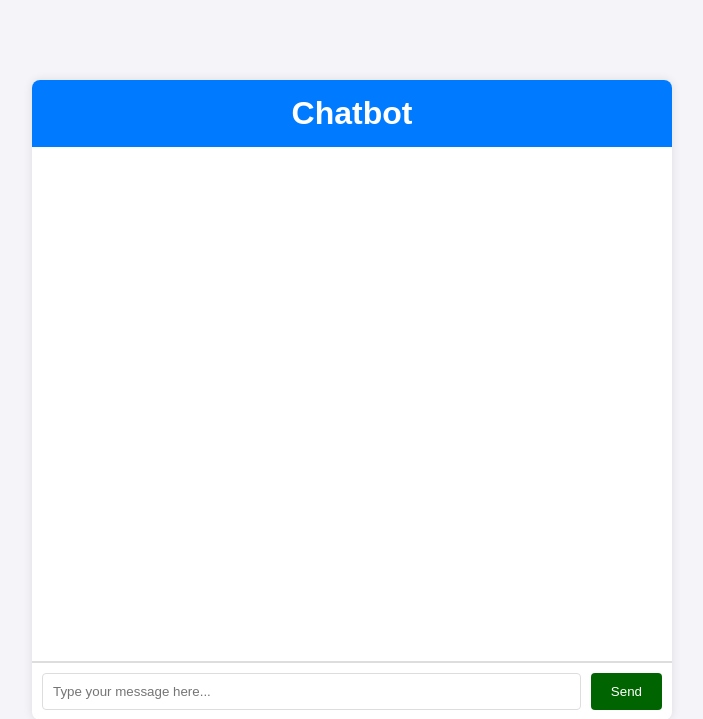
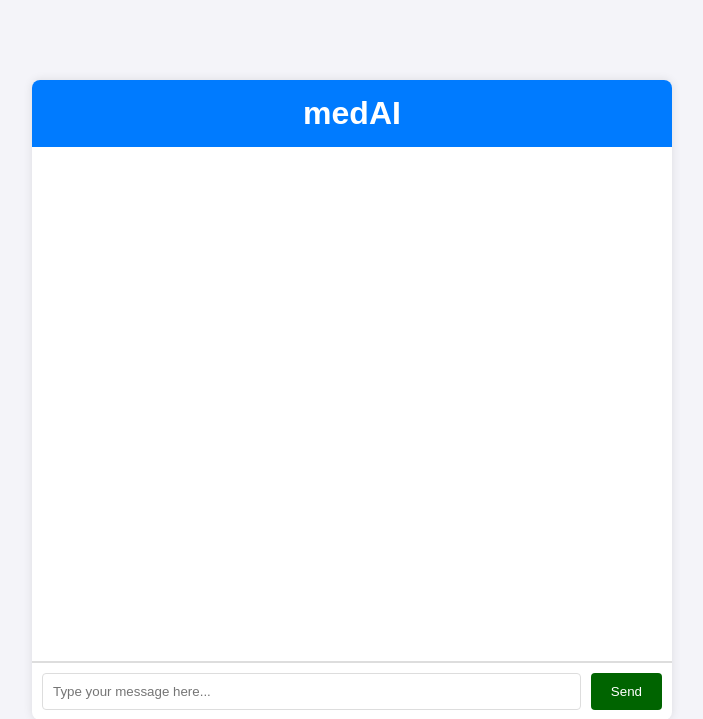
Before and after one commit to NishantPy0/medAI, a Flask app: page / in a window 1280 px wide. Shown: the top 719 px of the page, without its empty margins (288-991 px from the left). Run offline with Flask 2, Linux system fonts and the light colour scheme.

Commit message:
Update index.html

```diff
--- a/templates/index.html
+++ b/templates/index.html
@@ -10,7 +10,7 @@
 
 <body>
     <div class="chat-container">
-        <h1 class="chat-title">Chatbot</h1>
+        <h1 class="chat-title">medAI</h1>
         <div id="chat-window" class="chat-window"></div>
         <div class="input-container">
             <input type="text" id="prompt" class="chat-input" placeholder="Type your message here...">
```
